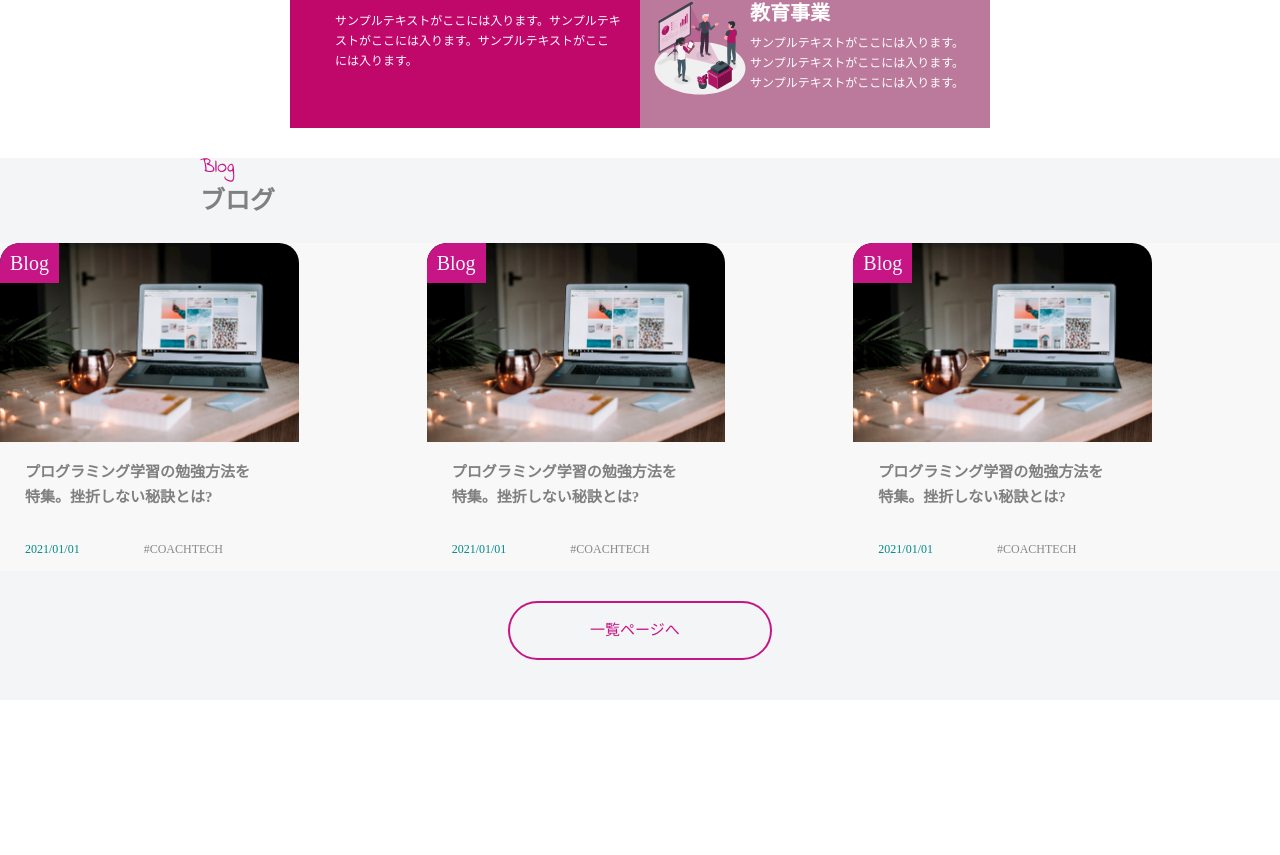
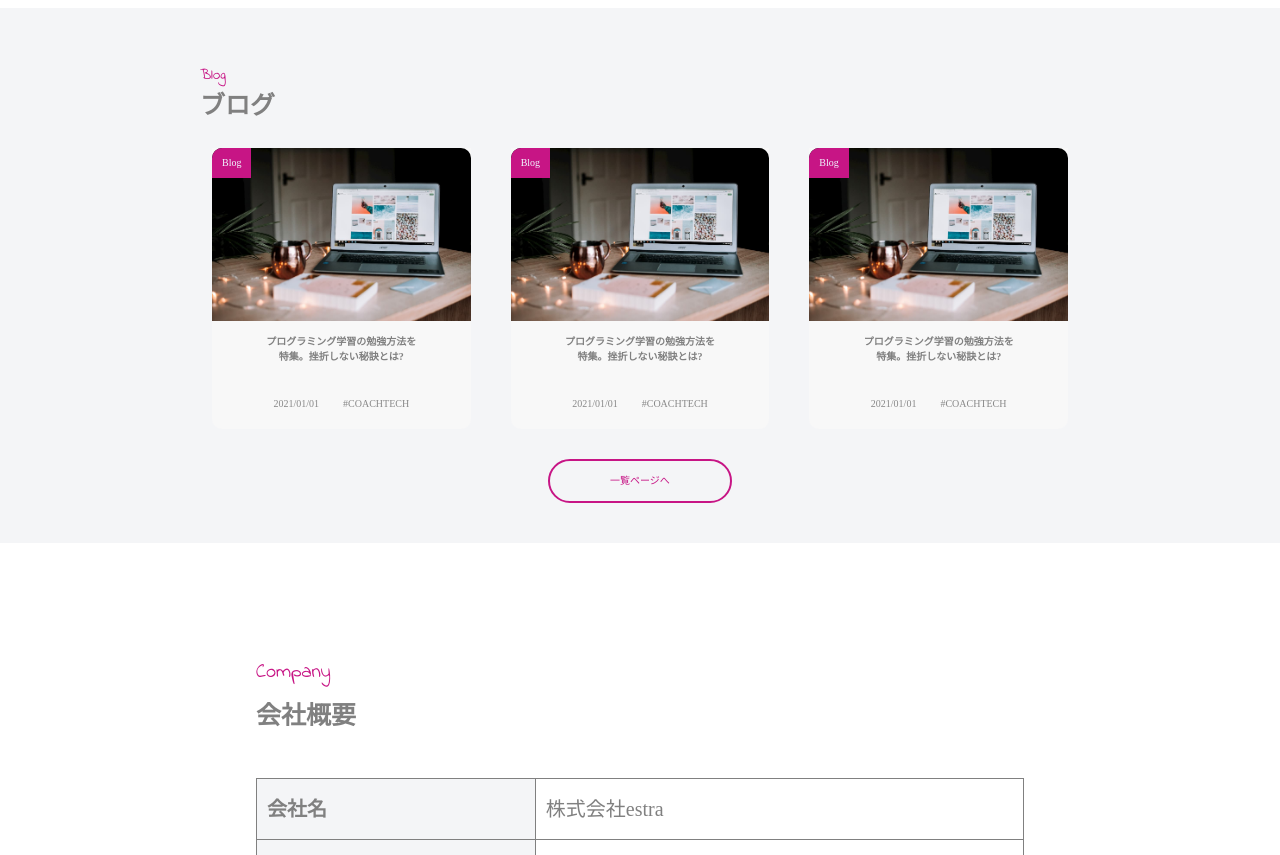
Before and after one commit to saitosayaka/20240118_saito, a plain HTML site: page index.html in a window 1280 px wide. Shown: the part 1945-2800 px from the top of the page. Drawn offline with Linux system fonts and the light colour scheme; a web font is replaced by a local one.

Commit message:
２回目提出(修正）

```diff
--- a/style.css
+++ b/style.css
@@ -8,7 +8,7 @@ body {
     padding: 0 30px;
 }
 .header_img {
-    width: 200px;
+    width: 130px;
 }
 .header_nav {
     margin-left: auto;
@@ -19,7 +19,7 @@ body {
 }
 .header_nav_item {
     padding: 0 20px;
-    font-size: 12px;
+    font-size: 1vw;
     color: rgb(116, 117, 119);
 }
 a {
@@ -38,11 +38,11 @@ a {
     display: block;
     width: 50%;
     margin-left: auto;
-    margin-bottom: 150px;
+    margin-bottom: 90px;
 }
 .main_absolute {
     position: absolute;
-    left: 30%;
+    left: 28%;
     top: 20px;
 }
 .main_ttl {
@@ -50,16 +50,16 @@ a {
     font-family: "Indie Flower", cursive;
     font-weight: bold;
     font-style: normal;
-    font-size: 45px;
+    font-size: 5vw;
         }
 .main_sub_ttl {
-    font-size: 17px;
+    font-size: 2vw;
     font-weight: bold;
     margin-top: 50px;
     color: mediumvioletred;
 }
 .main_sub_ttl2 {
-    font-size: 12px;
+    font-size: 1vw;
     line-height: 30px;
     margin-top: 10px;
     color:darkgray;
@@ -73,6 +73,7 @@ a {
     margin-right: 100px;
 }
 .news {
+    margin-left: 20%;
 
 }
 .small_ttl {
@@ -80,11 +81,11 @@ a {
         font-family: "Indie Flower", cursive;
         font-style: normal;
         font-size: 20px;
-        margin-left: 23%;
+        margin-left: 25%;
 }
 .news_ttl {
     display: block;
-    margin-left: 20%;
+    margin-left: 23vw;
     margin-top: 15px;
     margin-bottom: 30px;
     font-size: 25px;
@@ -98,7 +99,7 @@ a {
 }
 .news_group {
     border-top: 2px solid #ddd;
-    padding: 24px 0;
+    padding: 15px 0;
     display: flex;
     align-items: center;
     width: 120%;
@@ -167,6 +168,7 @@ a {
 .service_content {
     width: 700px;
     margin: 0 auto;
+    padding-bottom: 30px;
 }
 .service {
     margin-top: 70px;
@@ -234,18 +236,21 @@ a {
 
 /*ブログ*/
 .blog_flex {
-    margin-bottom: 180px;
+    margin-bottom: 120px;
+    padding-top: 30px;
     padding-bottom: 40px;
     background-color: #f4f5f7;
 }
 .flex {
     display: flex;
-    justify-content: center;
+    margin: auto;
+    width: 70%;
 }
 .blog {
     margin-top: 30px;
     margin-bottom: 10px;
     margin-left: 200px;
+    font-size: 15px;
 }
 .blog_ttl {
     margin-bottom: 30px;
@@ -258,50 +263,55 @@ a {
     position: relative;
     background-color: #f8f8f8;
     border: 1px solid none;
+    border-radius: 0 0 10px 10px;
+    margin: 0 20px;
     }
 .blog_img {
-    width: 70%;
-    border-radius: 20px 20px 0 0;
+    width: 100%;
+    border-radius: 10px 10px 0 0;
 }
 .blog_note {
     display: inline-block;
     position: absolute;
     left: 0px;
-    border-radius: 20px 0 0 0;
+    border-radius: 10px 0 0 0;
     padding:10px;
-    font-size: 20px;
+    font-size: 10px;
     color: aliceblue;
     background-color: mediumvioletred;
 }
 .blog_card_item {
-    padding: 15px 25px;
+    text-align: center;
+    padding-top: 10px;
 }
 .card_comment {
-    font-size: 15px;
+    font-size: 10px;
     margin-bottom: 30px;
     font-weight: bold;
     color: grey;
-    line-height: 25px;
+    line-height: 15px;
 }
 .card_tag {
     display: inline-block;
-    color: #008888;
-    font-size: 12px;
+    color: #888888;
+    font-size: 10px;
 }
 .card_tag2 {
     display: inline-block;
-    margin-left: 60px;
+    margin-right: 0px;
+    margin-left: 20px;
+    margin-bottom: 20px;
     color: #888888;
-    font-size: 12px;
+    font-size: 10px;
 }
 .card_guid {
     display: block;
-    width: 100px;
+    width: 60px;
     text-decoration: none;
     border: 2px solid mediumvioletred;
     border-radius: 30px;
-    font-size: 15px;
-    padding: 20px 80px;
+    font-size: 10px;
+    padding: 15px 60px;
     color: mediumvioletred;
     margin: auto;
     margin-top: 30px;
@@ -314,11 +324,11 @@ a {
 .company {
     margin-top:30px;
     margin-bottom: 20px;
-    margin-left: 300px;
+    margin-left: 20%;
 }
 .company_ttl {
     margin-bottom: 50px;
-    margin-left: 300px;
+    margin-left: 20%;
     font-size: 25px;
     color: grey;
 
@@ -380,7 +390,7 @@ a {
 }
 .form_guid {
     display: block;
-    width: 420px;
+    width: 400px;
     margin: auto;
     margin-bottom: 30px;
     font-weight: bold;
```
